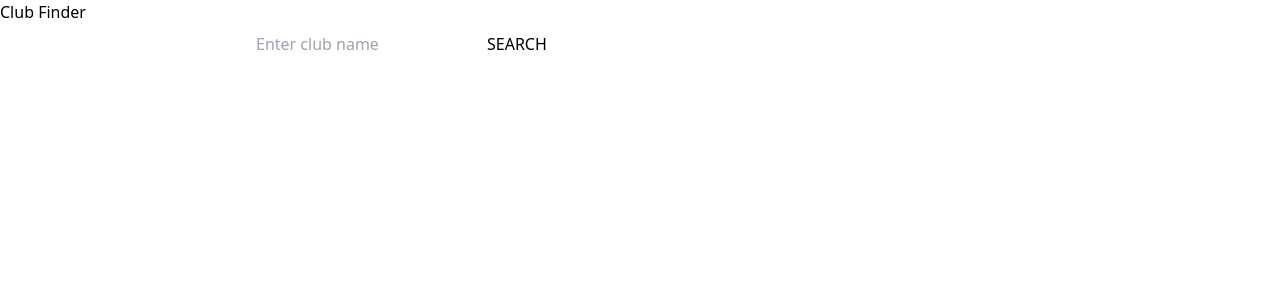
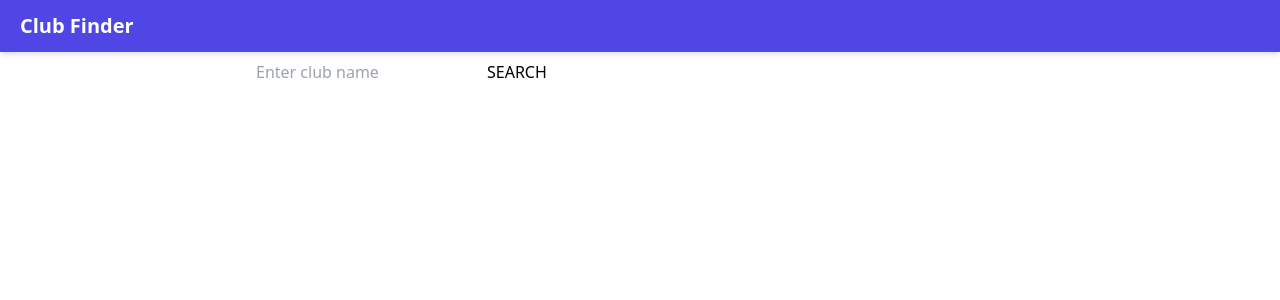
Before and after one commit to Sandydht/club-finder, a Vue app: page / in a window 1280 px wide. Shown: the top 300 px of the page. Built offline with nearby package versions, Linux system fonts and the light colour scheme.

Commit message:
Style the AppBar component

```diff
--- a/src/components/AppBar.vue
+++ b/src/components/AppBar.vue
@@ -1,6 +1,6 @@
 <template>
-  <div>
-    <h1>Club Finder</h1>
+  <div class="py-3 px-5 bg-indigo-600 shadow-md">
+    <h1 class="font-bold text-xl text-white">Club Finder</h1>
   </div>
 </template>
 
```
